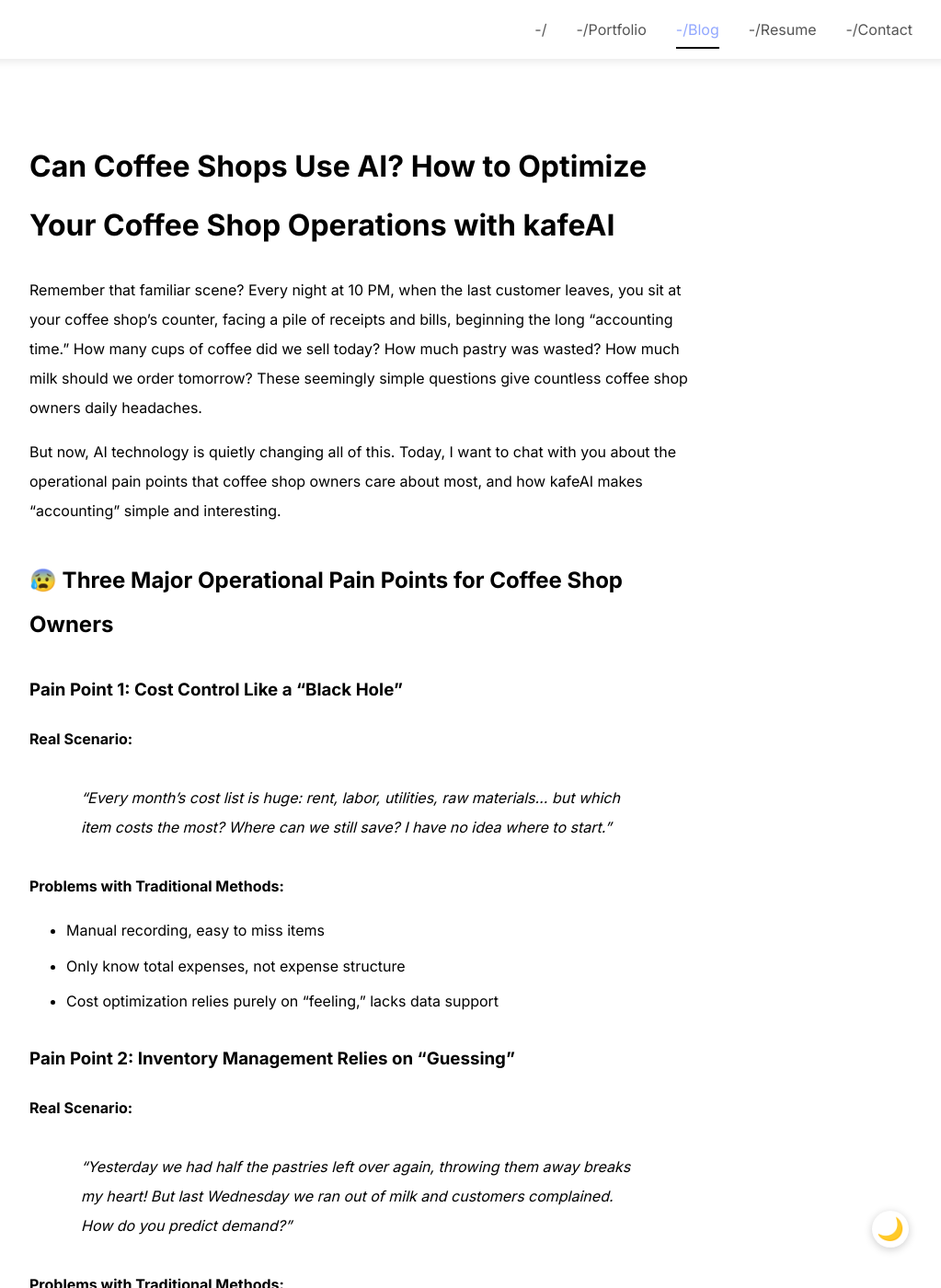
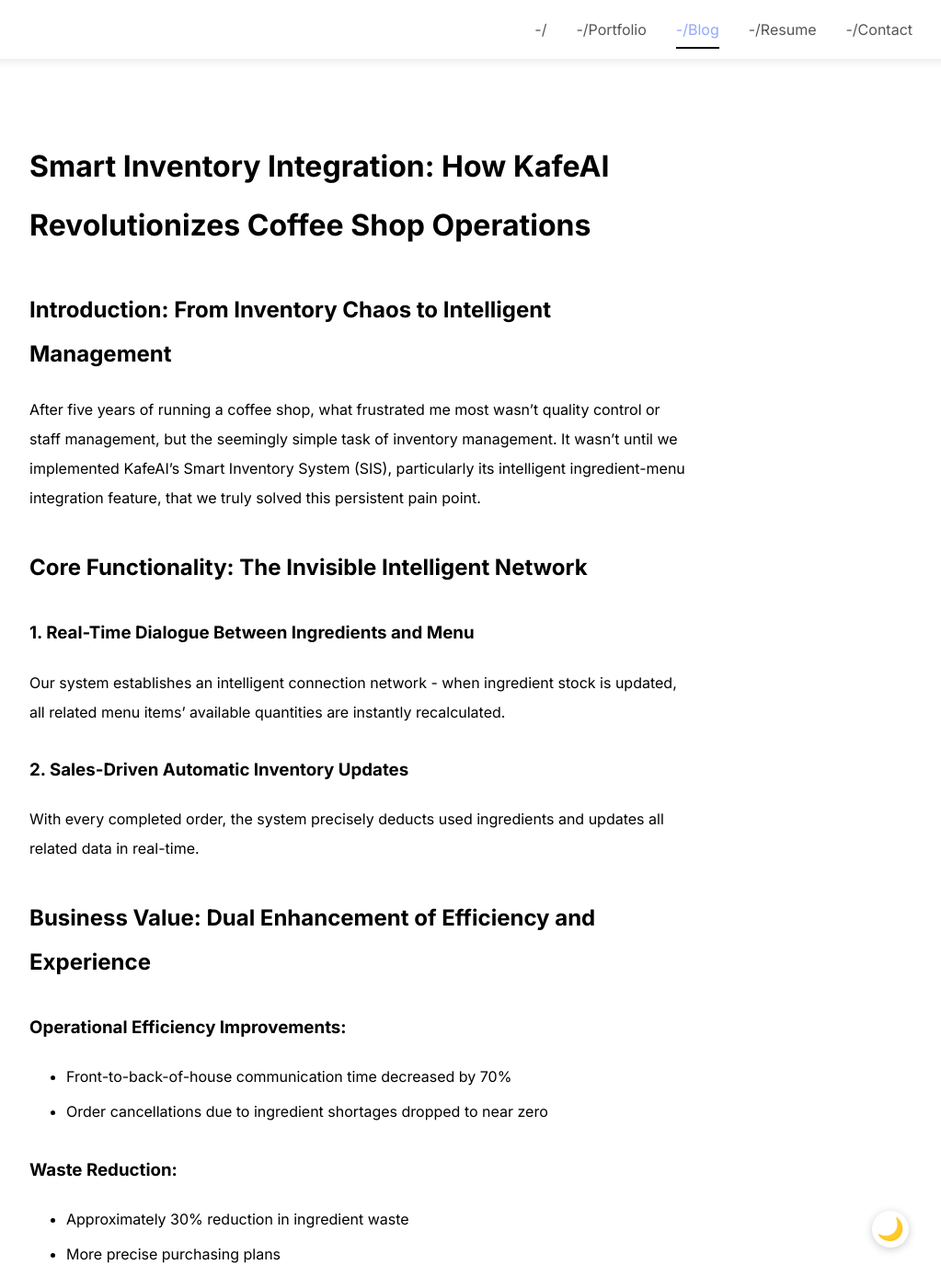
Before and after one commit to technuo/technuo.github.io, a Jekyll site: the page built from _posts/2025-07-31-Smart-Inventory-Integration-How-KafeAI-Revolutionizes-Coffee-Shop-Operations.md, in a window 1280 px wide and 1400 px high. Shown: the whole window at 92% size, without its empty margins (248-1271 px from the left). Built offline with Jekyll 4.4.1, drawn with Linux system fonts in a browser that asks for light colours; some of the changed text lies outside the part shown.

Commit message:
update blog731

````diff
--- a/_posts/2025-07-31-Smart-Inventory-Integration-How-KafeAI-Revolutionizes-Coffee-Shop-Operations.md
+++ b/_posts/2025-07-31-Smart-Inventory-Integration-How-KafeAI-Revolutionizes-Coffee-Shop-Operations.md
@@ -1,184 +1,60 @@
 ---
-title: "Can Coffee Shops Use AI? How to Optimize Your Coffee Shop Operations with kafeAI"
-date: "2025-07-17"
+title: "Smart Inventory Integration: How KafeAI Revolutionizes Coffee Shop Operations"
+date: "2025-07-31"
 author: "KafeAI"
-excerpt: " Tired of spending hours every night reconciling receipts and guessing tomorrow's inventory needs? Discover how kafeAI transforms coffee shop management from guesswork to data-driven decisions. Learn how AI can reduce pastry waste by 67%, cut milk waste by 78%, and save 90% of your daily management time—all through simple 3-minute daily check-ins that feel as easy as ordering your morning coffee."
+excerpt: "KafeAI's Smart Inventory System (SIS) transforms coffee shop operations by seamlessly linking ingredient stocks to menu items in real time. This AI-driven solution automatically updates inventory levels with each sale, predicts replenishment needs, and reduces waste by 30%. By eliminating manual stock checks and miscommunication, SIS boosts efficiency—freeing staff to focus on crafting great coffee experiences. The system's intelligent alerts and supplier integration pave the way for fully automated inventory management, turning a traditional operational headache into a strategic advantage."
 image: "/blog/images/notionbanner.png"
-tags: ["Coffee-Shop-Management", "Small-Business-AI", "AI-Analytics", "Inventory-Management", "kafeAI", "Operational-Efficiency"]
+tags: ["InventoryAutomation", "CoffeeTech", "AI-Analytics", "Inventory-Management", "kafeAI", "Operational-Efficiency"]
 ---
 
-# Can Coffee Shops Use AI? How to Optimize Your Coffee Shop Operations with kafeAI
+# Smart Inventory Integration: How KafeAI Revolutionizes Coffee Shop Operations
 
-Remember that familiar scene? Every night at 10 PM, when the last customer leaves, you sit at your coffee shop's counter, facing a pile of receipts and bills, beginning the long "accounting time." How many cups of coffee did we sell today? How much pastry was wasted? How much milk should we order tomorrow? These seemingly simple questions give countless coffee shop owners daily headaches.
+## Introduction: From Inventory Chaos to Intelligent Management
 
-But now, AI technology is quietly changing all of this. Today, I want to chat with you about the operational pain points that coffee shop owners care about most, and how kafeAI makes "accounting" simple and interesting.
+After five years of running a coffee shop, what frustrated me most wasn't quality control or staff management, but the seemingly simple task of inventory management. It wasn't until we implemented KafeAI's Smart Inventory System (SIS), particularly its intelligent ingredient-menu integration feature, that we truly solved this persistent pain point.
 
-## 😰 Three Major Operational Pain Points for Coffee Shop Owners
+## Core Functionality: The Invisible Intelligent Network
 
-### Pain Point 1: Cost Control Like a "Black Hole"
+### 1. Real-Time Dialogue Between Ingredients and Menu
+Our system establishes an intelligent connection network - when ingredient stock is updated, all related menu items' available quantities are instantly recalculated.
 
-**Real Scenario:**
-> "Every month's cost list is huge: rent, labor, utilities, raw materials... but which item costs the most? Where can we still save? I have no idea where to start."
+### 2. Sales-Driven Automatic Inventory Updates
+With every completed order, the system precisely deducts used ingredients and updates all related data in real-time.
 
-**Problems with Traditional Methods:**
-- Manual recording, easy to miss items
-- Only know total expenses, not expense structure
-- Cost optimization relies purely on "feeling," lacks data support
+## Business Value: Dual Enhancement of Efficiency and Experience
 
-### Pain Point 2: Inventory Management Relies on "Guessing"
+### Operational Efficiency Improvements:
+- Front-to-back-of-house communication time decreased by 70%
+- Order cancellations due to ingredient shortages dropped to near zero
 
-**Real Scenario:**
-> "Yesterday we had half the pastries left over again, throwing them away breaks my heart! But last Wednesday we ran out of milk and customers complained. How do you predict demand?"
+### Waste Reduction:
+- Approximately 30% reduction in ingredient waste
+- More precise purchasing plans
 
-**Problems with Traditional Methods:**
-- Order quantities based on experience, often inaccurate
-- Pastries, milk, and other perishable goods have waste rates as high as 10-15%
-- Stockouts affect customer experience, over-purchasing wastes costs
+## Technical Philosophy
 
-### Pain Point 3: Sales Trends Are Unclear
+1. **Real-Time Response Architecture**: Advanced data synchronization ensures instant reflection of any changes
+2. **Intelligent Threshold Calculation**: Dynamically adjusts inventory alerts
+3. **Predictive Analytics**: AI engine learns sales patterns to forecast demand
 
-**Real Scenario:**
-> "I feel like business isn't as good as it was a few months ago, but I can't pinpoint exactly what the problem is. Are there fewer customers? Or has the average transaction value decreased?"
+## User Stories
 
-**Problems with Traditional Methods:**
-- Only know daily total revenue, lack deep analysis
-- Cannot identify sales patterns and trends
-- Miss optimal marketing timing and product adjustment opportunities
+### Scenario 1: Busy Weekend Mornings
+System displays real-time available quantities for each drink, allowing staff to immediately confirm order feasibility.
 
-## 🤖 kafeAI: Making AI Your Business Consultant
+### Scenario 2: Seasonal Menu Transitions
+Automatically identifies new ingredient requirements when launching seasonal drinks.
 
-kafeAI's core philosophy is simple: **Make complex data analysis as simple as ordering a cup of coffee**.
+## Future Vision
 
-### How Does It Work?
+We're exploring:
+- Deeper integration with supplier systems
+- IoT applications for inventory monitoring
+- Real-time data-driven dynamic menu optimization
 
-**Step 1: Simple Data Entry**
-- Spend 2-3 minutes daily inputting sales, customer traffic, and main expenses
-- Interface simpler than WeChat chat, requires no technical background
+## Conclusion
 
-**Step 2: AI Automatic Analysis**
-- System automatically calculates profit, cost ratios, trend changes
-- AI identifies sales patterns, discovers problems you might overlook
-
-**Step 3: Get Professional Advice**
-- Receive targeted business advice in your language
-- Like having a business-savvy friend giving you ideas
-
-## 🎯 kafeAI's Real-World Application Scenarios
-
-### Scenario 1: Smart Inventory Suggestions
-
-**Traditional Method:**
-> "Let's order 20L of milk tomorrow, should be enough."
-
-**kafeAI Method:**
-```
-🤖 AI Recommendation:
-Tomorrow's suggested orders:
-• Milk: 15L (based on historical data + tomorrow's weather forecast)
-• Pastries: Reduce cake types by 20%, increase scones by 15%
-• Coffee beans: Stock sufficient, no replenishment needed
-
-📊 Prediction Basis:
-• Tomorrow is Wednesday, historical data shows 12% increase in traffic vs Tuesday
-• Weather forecast shows rain, hot drink demand +25%, pastry demand -10%
-• Last Wednesday's data: 15L milk was exactly consumed
-```
-
-### Scenario 2: Cost Optimization Alerts
-
-**Traditional Method:**
-> "I feel like costs have been a bit high lately, but I don't know exactly where."
-
-**kafeAI Method:**
-```
-⚠️ Cost Alert:
-This week's labor cost ratio is 35%, exceeding target of 30%
-
-🎯 Optimization Suggestions:
-• Tuesday 2:00-4:00 PM has less traffic, suggest 1-person shift
-• Consider using this time for inventory organization and equipment cleaning
-• Estimated weekly savings: ¥480 in labor costs
-
-📈 Potential Benefits:
-• Monthly cost savings: ¥1,920
-• Annual cost savings: ¥23,040
-```
-
-### Scenario 3: Sales Strategy Recommendations
-
-**Traditional Method:**
-> "Should we run a promotion?"
-
-**kafeAI Method:**
-```
-💡 Marketing Strategy Recommendation:
-Based on data analysis, suggest launching the following promotion this Thursday:
-
-🎪 Campaign Plan:
-• Time: Thursday 2:00-4:00 PM (off-peak hours)
-• Content: Buy one pastry, get one free
-• Goal: Increase off-peak revenue by 35%
-
-📊 Data Support:
-• Historical traffic is lower during this time slot
-• Pastry sales during this period are only 60% of average
-• Similar promotions historically increase period revenue by 40%
-```
-
-## 🛠️ Why Choose kafeAI?
-
-### 1. **Zero Technical Barrier**
-- Interface simpler than WeChat
-- No complex training required
-
-### 2. **Professional Yet User-Friendly**
-- AI algorithms specifically optimized for coffee shops
-- Specific, actionable recommendations, not generic advice
-- Real-time feedback, immediate adjustments
-
-### 3. **Cost-Effective**
-- Cheaper than hiring an accountant
-- Smarter than traditional POS systems
-- Short ROI period (typically 2-3 months)
-
-### 4. **Continuous Learning**
-- AI remembers your shop's characteristics
-- Recommendations become increasingly accurate
-- Effects improve with longer usage
-
-## 🚀 Start Your AI Coffee Shop Journey
-
-### Beginner's Guide: Three Steps to Smart Operations
-
-**Step 1: Basic Setup (5 minutes)**
-- Input basic shop information (rent, labor costs, etc.)
-- Set target parameters (desired profit margin, cost control goals)
-
-**Step 2: Daily Use (3 minutes per day)**
-- Record daily sales data
-- Review AI analysis reports
-- Get tomorrow's business recommendations
-
-**Step 3: Continuous Optimization (Weekly Review)**
-- Review weekly analysis
-- Adjust business strategies
-- Track improvement results
-
-### Suitable For:
-
-✅ **New shop owners just starting**: Build scientific management habits from the beginning
-✅ **Experienced owners wanting improvement**: Use data to validate and optimize existing experience
-✅ **Entrepreneurs preparing for a second shop**: Replicate successful experiences, avoid repeating mistakes
-✅ **Efficiency-focused young owners**: Spend time on more valuable activities
-
-## 💭 Final Thoughts
-
-In this age of information explosion, the core of coffee shop management remains providing customers with wonderful experiences. But this doesn't mean we should reject technology's help. On the contrary, AI technology can free us from tedious data organization, allowing us to invest more energy in truly important things: grinding better coffee beans, designing warmer spaces, and building deeper connections with every customer.
-
-kafeAI's mission is simple: **Let every coffee shop owner easily enjoy the business wisdom that AI brings, making coffee shop operations no longer about "luck" but about "intelligence"**.
-
-Starting today, let AI become your most capable business partner. Not to replace your judgment, but to make every decision you make more informed.
-
+KafeAI's smart inventory system has liberated us from tedious inventory management, allowing focus on delivering exceptional coffee experiences. Intelligent inventory management is no longer a luxury but a competitive necessity.
 ---
 
 **Want to experience how AI can transform your coffee shop operations?**
````
